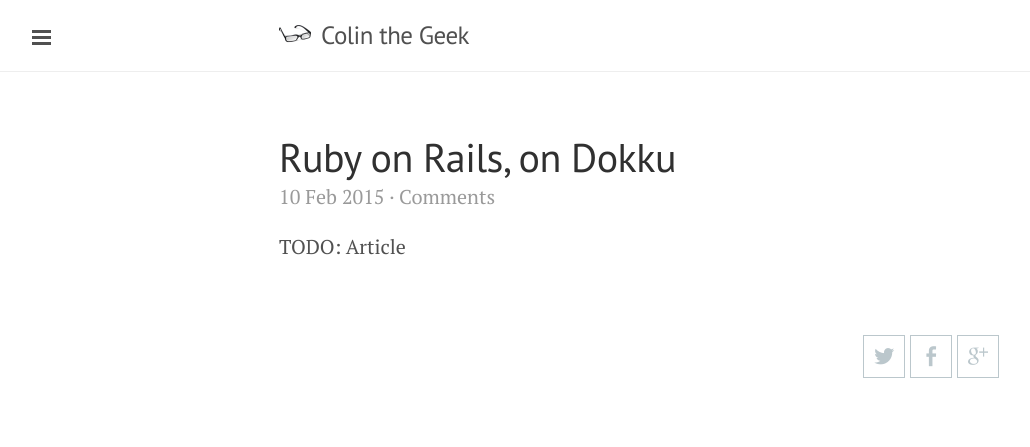
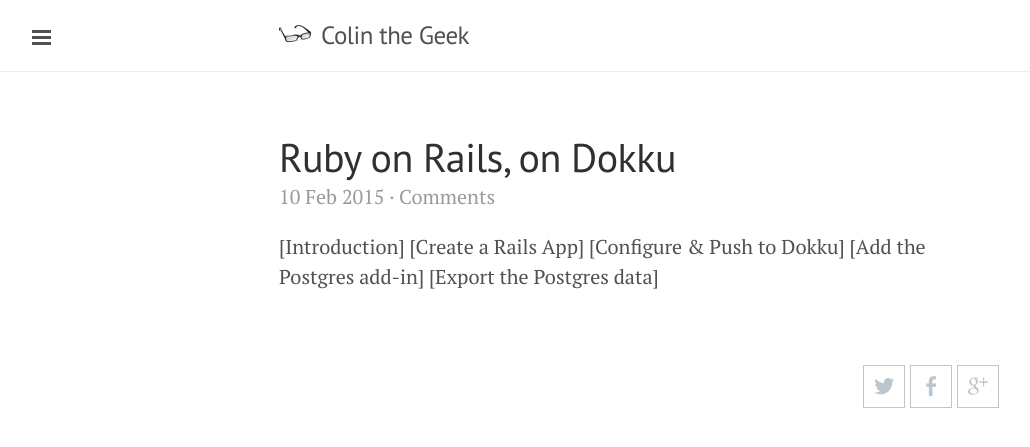
Before and after one commit to ColinOrr/colinorr.github.io, a Jekyll site: the page built from _posts/2015-02-10-ruby-on-rails-on-dokku.md, in a window 1280 px wide. Shown: the top 447 px of the page, without its empty margins (1-1031 px from the left). Built offline with Jekyll 4.4.1, drawn with Linux system fonts in a browser that asks for light colours; some web fonts are replaced; Markdown is read by kramdown in place of the engine named in the settings; comment, search, counter and statistics services are not loaded.

Commit message:
Added some placeholders

```diff
--- a/_posts/2015-02-10-ruby-on-rails-on-dokku.md
+++ b/_posts/2015-02-10-ruby-on-rails-on-dokku.md
@@ -4,4 +4,8 @@
 summary: |
   TODO: Summary
 ---
-TODO: Article
+[Introduction]
+[Create a Rails App]
+[Configure & Push to Dokku]
+[Add the Postgres add-in]
+[Export the Postgres data]
```
